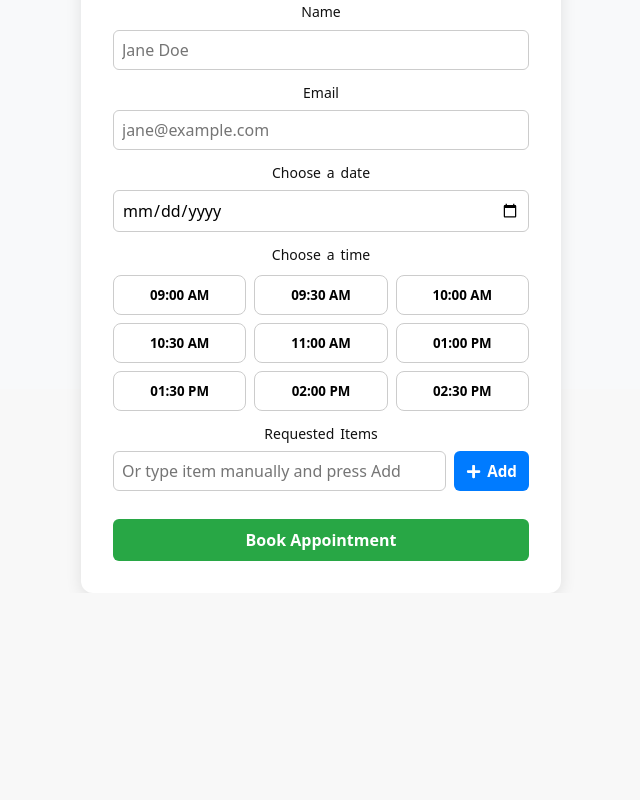
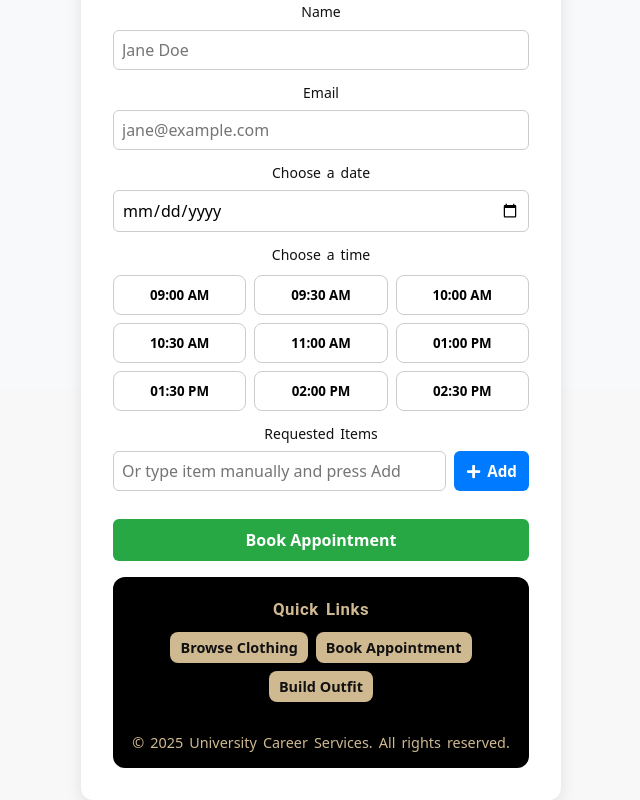
Before and after one commit to DWilliams325/VirtualCloset, a React (Vite) app in the folder virtual-closet-app/client/: page /book in a window 1280 px wide. Shown: the part 327-1127 px from the top of the page, without its empty margins (319-959 px from the left). Before the commit the page ends 920 px from the top, so only its background shows below. Built offline with nearby package versions, Linux system fonts and the light colour scheme.

Commit message:
footer added

```diff
--- a/virtual-closet-app/client/src/pages/BookAppointment.jsx
+++ b/virtual-closet-app/client/src/pages/BookAppointment.jsx
@@ -1,6 +1,7 @@
 import { useState } from "react";
 import { FaPlus, FaTrash } from "react-icons/fa";
 import { useAppointment } from "../context/AppointmentContext";
+import{useNavigate} from "react-router-dom";
 import "../styles/BookAppointment.css";
 
 export default function BookAppointment() {
@@ -197,6 +198,7 @@ export default function BookAppointment() {
               </div>
             )}
 
+
             {/* Manual entry option */}
             <div style={{ display: "flex", gap: "8px" }}>
               <input
@@ -225,6 +227,22 @@ export default function BookAppointment() {
 
           {success && <p className="success">{success}</p>}
         </form>
+        <footer>
+        <div className="footer-content">
+
+          <h2>Quick Links</h2>
+          <div className="footer-buttons">
+            <button id="lowerBrowseBtn" onClick={() =>navigate("/browse")}> Browse Clothing</button>
+            <button id="lowerBookBtn" onClick={() =>navigate("/book")} > Book Appointment</button>
+            <button id="lowerBuildBtn"onClick={() =>navigate("/build")}  >Build Outfit</button>
+          </div>
+        </div>
+
+        <p className="copyright">
+          © 2025 University Career Services. All rights reserved.
+        </p>
+      </footer>
+
       </div>
     </section>
   );
--- a/virtual-closet-app/client/src/pages/BrowseClothing.jsx
+++ b/virtual-closet-app/client/src/pages/BrowseClothing.jsx
@@ -1,5 +1,7 @@
 import React, { useMemo, useState } from "react";
 import "../styles/browse.css";
+import{useNavigate} from "react-router-dom";
+
 import { FiltersSidebar, ItemCard } from "../components/BrowseClothingComponent";
 
 /** Demo data */
@@ -106,7 +108,26 @@ export default function BrowseClothing() {
         </div>
       </main>
 
-      <footer className="footer">Â© {year} Career Closet</footer>
+     <footer>
+        <div className="footer-content">
+          <h3>
+            Career Closet supporting student success through professional attire
+            and career development resources. A service of the University Career
+            Services Center.
+          </h3>
+
+          <h2>Quick Links</h2>
+          <div className="footer-buttons">
+            <button id="lowerBrowseBtn" onClick={() =>navigate("/browse")}> Browse Clothing</button>
+            <button id="lowerBookBtn" onClick={() =>navigate("/book")} > Book Appointment</button>
+            <button id="lowerBuildBtn"onClick={() =>navigate("/build")}  >Build Outfit</button>
+          </div>
+        </div>
+
+        <p className="copyright">
+          © 2025 University Career Services. All rights reserved.
+        </p>
+      </footer>
     </>
   );
 }
--- a/virtual-closet-app/client/src/pages/BuildOutfit.jsx
+++ b/virtual-closet-app/client/src/pages/BuildOutfit.jsx
@@ -1,4 +1,6 @@
 import { useState } from "react";
+import{useNavigate} from "react-router-dom";
+
 import "../styles/buildOutfit.css";
 
 export default function BuildOutfit() {
@@ -95,8 +97,30 @@ export default function BuildOutfit() {
             <p>Dark blazer + light shirt = confident & professional.</p>
             <p>Accessories add personality to your look!</p>
           </div>
+
         </div>
       </div>
+
+      <footer>
+        <div className="footer-content">
+          <h3>
+            Career Closet supporting student success through professional attire
+            and career development resources. A service of the University Career
+            Services Center.
+          </h3>
+
+          <h2>Quick Links</h2>
+          <div className="footer-buttons">
+            <button id="lowerBrowseBtn" onClick={() =>navigate("/browse")}> Browse Clothing</button>
+            <button id="lowerBookBtn" onClick={() =>navigate("/book")} > Book Appointment</button>
+            <button id="lowerBuildBtn"onClick={() =>navigate("/build")}  >Build Outfit</button>
+          </div>
+        </div>
+
+        <p className="copyright">
+          © 2025 University Career Services. All rights reserved.
+        </p>
+      </footer>
     </div>
   );
 }
--- a/virtual-closet-app/client/src/pages/SignIn.jsx
+++ b/virtual-closet-app/client/src/pages/SignIn.jsx
@@ -132,6 +132,8 @@ export default function SignIn() {
           </button>
         </p>
       </main>
+
+
     </div>
   );
 }
--- a/virtual-closet-app/client/src/styles/BookAppointment.css
+++ b/virtual-closet-app/client/src/styles/BookAppointment.css
@@ -195,3 +195,47 @@ button {
 .or-divider span {
   font-size: 0.9rem;
 }
+/* --- Compact footer inside the form card --- */
+.form-box footer {
+  background: #000;            /* keep the black look */
+  color: #cfb991;              /* gold text */
+  border-radius: 12px;
+  padding: 14px 16px;          /* ↓ was likely large; now tight */
+  margin-top: 16px;
+  text-align: center;
+}
+
+.form-box .footer-content {
+  max-width: 520px;
+  margin: 0 auto;
+}
+
+.form-box .footer-content h3 {
+  font-size: 0.95rem;          /* ↓ smaller */
+  line-height: 1.35;           /* tighter lines */
+  margin: 0 0 10px;            /* remove big margins */
+  font-weight: 600;
+}
+
+.form-box .footer-content h2 {
+  font-size: 1.05rem;          /* smaller “Quick Links” */
+  margin: 6px 0 10px;
+  font-weight: 700;
+  color: #cfb991;
+}
+
+.form-box .footer-buttons {
+  display: flex;
+  gap: 8px;
+  flex-wrap: wrap;
+  justify-content: center;
+}
+
+.form-box .footer-buttons button {
+  background: #cfb991;
+  color: #111;
+  border: none;
+  border-radius: 8px;
+  padding: 6px 10px;           /* ↓ smaller buttons */
+  font-size: 0.9rem;
+}
```
